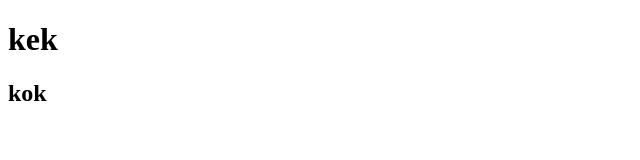
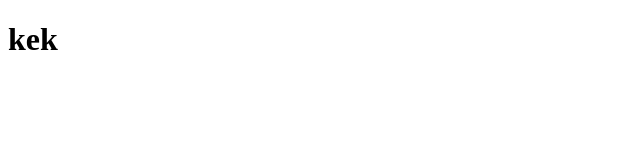
Before and after one commit to MartinoFabbro/coursera_mern, a plain HTML site: page hello.html in a window 1280 px wide. Shown: the full height of the page, 0-640 px from the left. Drawn offline with Linux system fonts and the light colour scheme.

Commit message:
rollback

```diff
--- a/hello.html
+++ b/hello.html
@@ -4,7 +4,6 @@
   <meta charset="UTF-8">
   <title>hello</title>
   <h1>kek</h1>
-  <h2>kok</h2>
 </head>
 <body>
 
```
